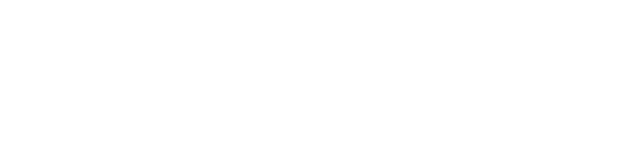
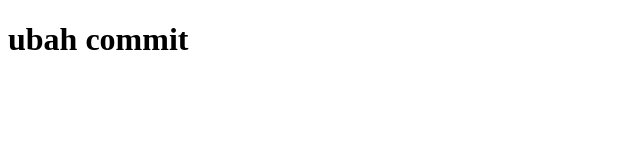
Before and after one commit to novadityap/portofolio, a plain HTML site: page index.html in a window 1280 px wide. Shown: the whole page, without its empty margins (0-640 px from the left). Drawn offline with Linux system fonts and the light colour scheme.

Commit message:
tambah h1

```diff
--- a/index.html
+++ b/index.html
@@ -7,6 +7,6 @@
     <title>coba</title>
 </head>
 <body>
-
+    <h1>ubah commit</h1>
 </body>
 </html>
```
